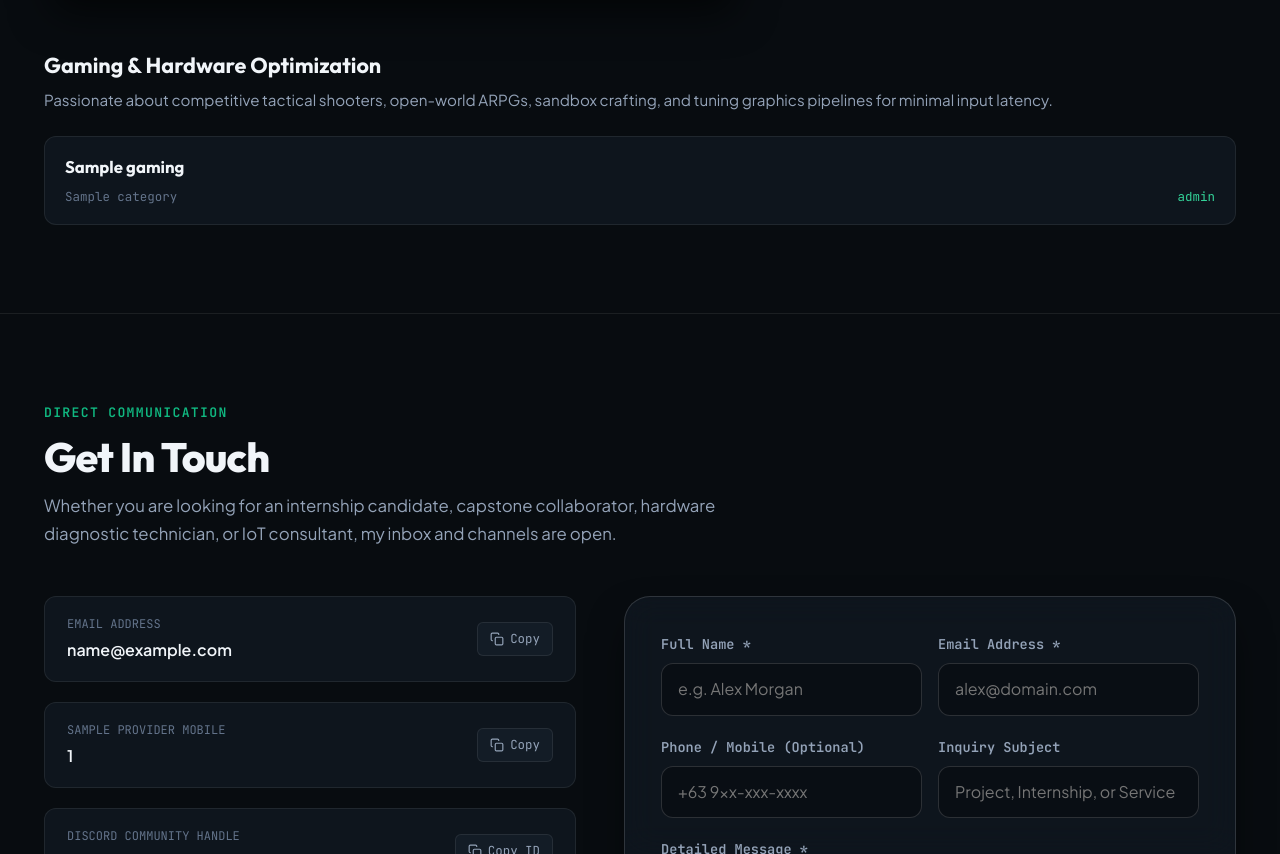
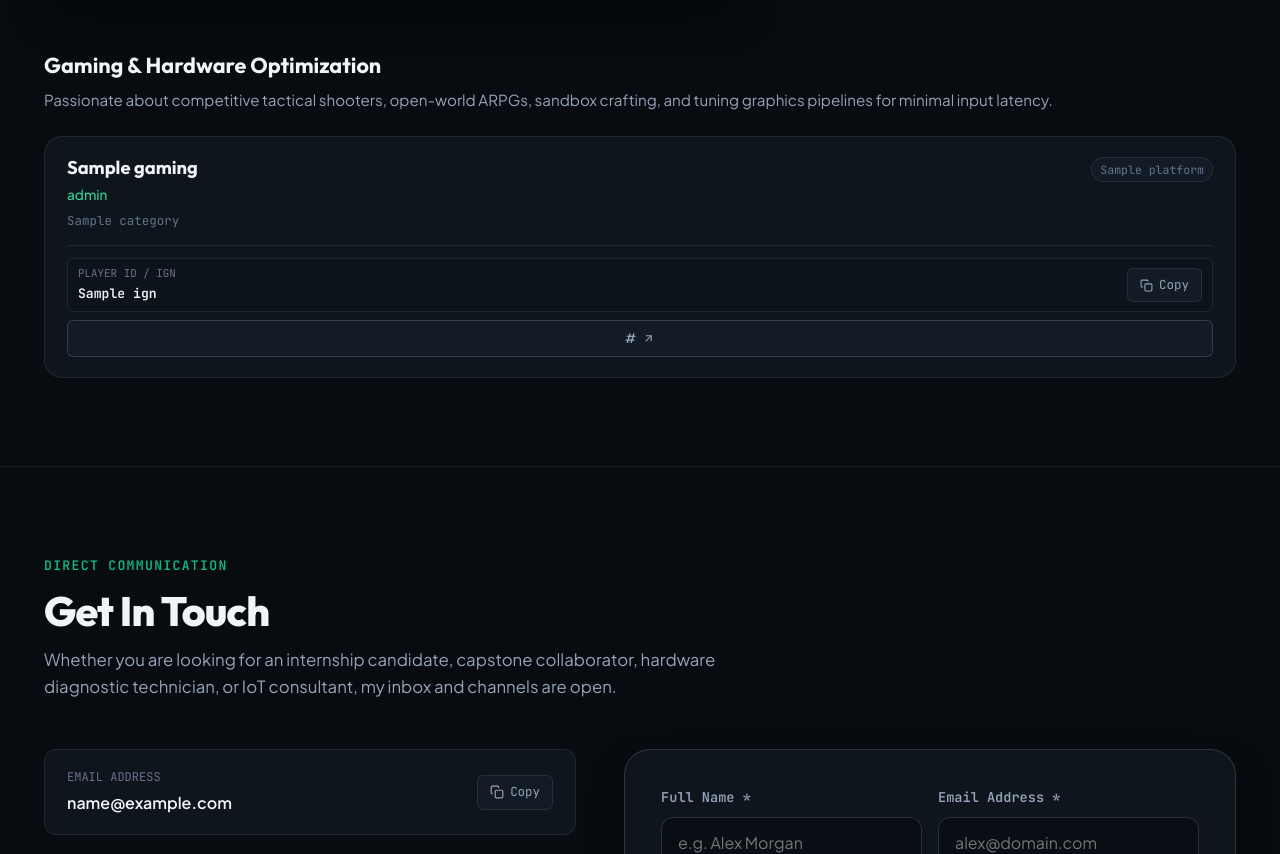
Before and after one commit to MikashitaDezu/Rabanillo_CEO_Portfolio, a Laravel app: template resources/views/portfolio/index.blade.php in a window 1280 px wide. Shown: the part 5646-6500 px from the top of the page. Run offline with Laravel 12, Linux system fonts and the light colour scheme; the template is opened without the code that fills it: most values are stand-ins (such as "Sample title", 1, 10 or a date in 2020); data that the repository does not hold is empty; some libraries are stand-ins or nearby versions.

Commit message:
Add interactive game profile links, platform badges, and copyable IGNs

```diff
--- a/config/portfolio.php
+++ b/config/portfolio.php
@@ -101,7 +101,7 @@ return [
             'title' => 'LibraGuard',
             'subtitle' => 'Smart Library Automation & Security Ecosystem',
             'badge' => 'Featured Capstone',
-            'role' => 'Project Lead & Full-Stack / IoT Architect',
+            'role' => 'Project Lead & IoT Architect',
             'logo' => 'images/libraguard-seal.png',
             'description' => 'An automated, multi-tiered library operations ecosystem deployed for the University of Eastern Pangasinan Library. Integrates custom embedded hardware terminals with real-time web portal management and cross-platform mobile access to streamline patron check-ins, book monitoring, and library volume surveillance.',
             'live_url' => 'https://libraguard-system.vercel.app/',
@@ -402,12 +402,68 @@ return [
     |--------------------------------------------------------------------------
     */
     'gaming' => [
-        ['name' => 'Valorant', 'category' => 'Tactical FPS', 'role' => 'Competitive Shooter'],
-        ['name' => 'Genshin Impact', 'category' => 'Open-World ARPG', 'role' => 'Exploration & Strategy'],
-        ['name' => 'Zenless Zone Zero', 'category' => 'Action RPG', 'role' => 'Fast-paced Combat'],
-        ['name' => 'Minecraft', 'category' => 'Sandbox & Server Ops', 'role' => 'Self-Hosted Node & World Crafting'],
-        ['name' => 'Counter-Strike: GO', 'category' => 'Tactical Shooter', 'role' => 'Precision Aim & Comms'],
-        ['name' => 'Arknights & Endfield', 'category' => 'Tactical Tower Defense', 'role' => 'Tactical Planning'],
-        ['name' => 'Roblox', 'category' => 'Community Games', 'role' => 'Pet Simulator X & Casual Play'],
+        [
+            'name' => 'Minecraft',
+            'category' => 'Sandbox & Server Ops',
+            'role' => 'PaperMC Node Admin & Builder',
+            'ign' => 'MikashitaDezu',
+            'platform' => 'Java & Bedrock',
+            'profile_url' => 'https://namemc.com/profile/MikashitaDezu',
+            'link_label' => 'NameMC Profile',
+        ],
+        [
+            'name' => 'Valorant',
+            'category' => 'Tactical FPS',
+            'role' => 'Competitive Shooter',
+            'ign' => 'MikashitaDezu#PH1',
+            'platform' => 'Riot Games',
+            'profile_url' => 'https://tracker.gg/valorant',
+            'link_label' => 'Tracker.gg',
+        ],
+        [
+            'name' => 'Counter-Strike: GO / 2',
+            'category' => 'Tactical Shooter',
+            'role' => 'Precision Aim & Comms',
+            'ign' => 'MikashitaDezu',
+            'platform' => 'Steam',
+            'profile_url' => 'https://steamcommunity.com/id/MikashitaDezu',
+            'link_label' => 'Steam Community',
+        ],
+        [
+            'name' => 'Genshin Impact',
+            'category' => 'Open-World ARPG',
+            'role' => 'Exploration & Theorycrafting',
+            'ign' => 'UID: 800000000',
+            'platform' => 'HoYoverse',
+            'profile_url' => 'https://act.hoyolab.com/app/community-game-records-sea/index.html',
+            'link_label' => 'HoYoLAB Battle Chronicle',
+        ],
+        [
+            'name' => 'Zenless Zone Zero',
+            'category' => 'Urban Fantasy Action RPG',
+            'role' => 'Fast-paced Combat',
+            'ign' => 'UID: 130000000',
+            'platform' => 'HoYoverse',
+            'profile_url' => 'https://act.hoyolab.com/',
+            'link_label' => 'HoYoLAB Record',
+        ],
+        [
+            'name' => 'Roblox',
+            'category' => 'Community Games',
+            'role' => 'Pet Simulator X & Grow a Garden',
+            'ign' => 'MikashitaDezu',
+            'platform' => 'Roblox Corp',
+            'profile_url' => 'https://www.roblox.com/users/profile',
+            'link_label' => 'Roblox Profile',
+        ],
+        [
+            'name' => 'Arknights & Endfield',
+            'category' => 'Tactical Strategy',
+            'role' => 'Doctor & Tactical Routing',
+            'ign' => 'MikashitaDezu#0000',
+            'platform' => 'Yostar / Hypergryph',
+            'profile_url' => null,
+            'link_label' => null,
+        ],
     ],
 ];
--- a/public/css/portfolio.css
+++ b/public/css/portfolio.css
@@ -1395,41 +1395,115 @@ code, pre {
    ========================================================================== */
 .gaming-grid {
   display: grid;
-  grid-template-columns: repeat(auto-fit, minmax(220px, 1fr));
-  gap: 16px;
+  grid-template-columns: repeat(auto-fit, minmax(290px, 1fr));
+  gap: 18px;
   margin-top: 24px;
 }
 
 .game-card {
   background: var(--bg-card);
   border: 1px solid var(--border-subtle);
-  border-radius: var(--radius-md);
-  padding: 16px 20px;
-  display: flex;
-  flex-direction: column;
-  gap: 6px;
+  border-radius: var(--radius-lg);
+  padding: 20px 22px;
+  display: flex;
+  flex-direction: column;
+  justify-content: space-between;
+  gap: 14px;
   transition: all var(--transition-fast);
+  position: relative;
+  overflow: hidden;
 }
 
 .game-card:hover {
   border-color: var(--border-accent);
-  transform: translateY(-2px);
+  transform: translateY(-3px);
   background: var(--bg-card-hover);
+  box-shadow: var(--shadow-sm);
+}
+
+.game-header {
+  display: flex;
+  justify-content: space-between;
+  align-items: flex-start;
+  gap: 10px;
 }
 
 .game-name {
   font-family: var(--font-display);
-  font-size: 1.05rem;
+  font-size: 1.15rem;
   font-weight: 700;
-}
-
-.game-meta {
-  display: flex;
+  color: var(--text-main);
+  line-height: 1.2;
+}
+
+.game-platform-badge {
+  font-family: var(--font-mono);
+  font-size: 0.72rem;
+  padding: 2px 8px;
+  border-radius: var(--radius-full);
+  background: var(--bg-tertiary);
+  color: var(--text-dim);
+  border: 1px solid var(--border-subtle);
+  white-space: nowrap;
+}
+
+.game-role {
+  font-size: 0.85rem;
+  color: var(--emerald-light);
+  font-weight: 500;
+  margin-top: 2px;
+}
+
+.game-player-box {
+  display: flex;
+  flex-direction: column;
+  gap: 8px;
+  padding-top: 12px;
+  border-top: 1px solid var(--border-subtle);
+}
+
+.game-ign-row {
+  display: flex;
+  align-items: center;
   justify-content: space-between;
-  font-size: 0.78rem;
-  color: var(--text-dim);
-  font-family: var(--font-mono);
-}
+  gap: 8px;
+  background: var(--bg-secondary);
+  border: 1px solid var(--border-subtle);
+  border-radius: var(--radius-sm);
+  padding: 6px 10px;
+}
+
+.game-ign-text {
+  font-family: var(--font-mono);
+  font-size: 0.82rem;
+  color: var(--text-main);
+  font-weight: 600;
+  overflow: hidden;
+  text-overflow: ellipsis;
+  white-space: nowrap;
+}
+
+.game-link-btn {
+  display: inline-flex;
+  align-items: center;
+  justify-content: center;
+  gap: 6px;
+  padding: 7px 12px;
+  border-radius: var(--radius-sm);
+  background: var(--bg-tertiary);
+  border: 1px solid var(--border-medium);
+  font-size: 0.8rem;
+  font-weight: 600;
+  color: var(--text-muted);
+  transition: all var(--transition-fast);
+}
+
+.game-link-btn:hover {
+  background: var(--emerald);
+  color: #04080c;
+  border-color: var(--emerald);
+}
+
 
 /* ==========================================================================
    CONTACT SECTION & FORMS
--- a/resources/views/portfolio/index.blade.php
+++ b/resources/views/portfolio/index.blade.php
@@ -622,10 +622,37 @@
                     <div class="gaming-grid">
                         @foreach($portfolio['gaming'] as $game)
                             <div class="game-card">
-                                <span class="game-name">{{ $game['name'] }}</span>
-                                <div class="game-meta">
-                                    <span>{{ $game['category'] }}</span>
-                                    <span style="color: var(--emerald-light);">{{ $game['role'] }}</span>
+                                <div>
+                                    <div class="game-header">
+                                        <h4 class="game-name">{{ $game['name'] }}</h4>
+                                        @if(isset($game['platform']))
+                                            <span class="game-platform-badge">{{ $game['platform'] }}</span>
+                                        @endif
+                                    </div>
+                                    <div class="game-role">{{ $game['role'] }}</div>
+                                    <p style="font-size: 0.78rem; color: var(--text-dim); font-family: var(--font-mono); margin-top: 4px;">{{ $game['category'] }}</p>
+                                </div>
+
+                                <div class="game-player-box">
+                                    @if(isset($game['ign']) && $game['ign'])
+                                        <div class="game-ign-row">
+                                            <div style="display: flex; flex-direction: column; overflow: hidden;">
+                                                <span style="font-size: 0.68rem; color: var(--text-dim); text-transform: uppercase; font-family: var(--font-mono);">Player ID / IGN</span>
+                                                <span class="game-ign-text">{{ $game['ign'] }}</span>
+                                            </div>
+                                            <button type="button" class="copy-btn" data-copy="{{ $game['ign'] }}" data-label="{{ $game['name'] }} IGN" title="Copy in-game name/ID">
+                                                <svg width="13" height="13" viewBox="0 0 24 24" fill="none" stroke="currentColor" stroke-width="2"><rect x="9" y="9" width="13" height="13" rx="2" ry="2"></rect><path d="M5 15H4a2 2 0 0 1-2-2V4a2 2 0 0 1 2-2h9a2 2 0 0 1 2 2v1"></path></svg>
+                                                <span>Copy</span>
+                                            </button>
+                                        </div>
+                                    @endif
+
+                                    @if(isset($game['profile_url']) && $game['profile_url'])
+                                        <a href="{{ $game['profile_url'] }}" target="_blank" rel="noopener" class="game-link-btn">
+                                            <span>{{ $game['link_label'] ?? 'View Profile' }}</span>
+                                            <svg width="13" height="13" viewBox="0 0 24 24" fill="none" stroke="currentColor" stroke-width="2"><line x1="7" y1="17" x2="17" y2="7"></line><polyline points="7 7 17 7 17 17"></polyline></svg>
+                                        </a>
+                                    @endif
                                 </div>
                             </div>
                         @endforeach
```
